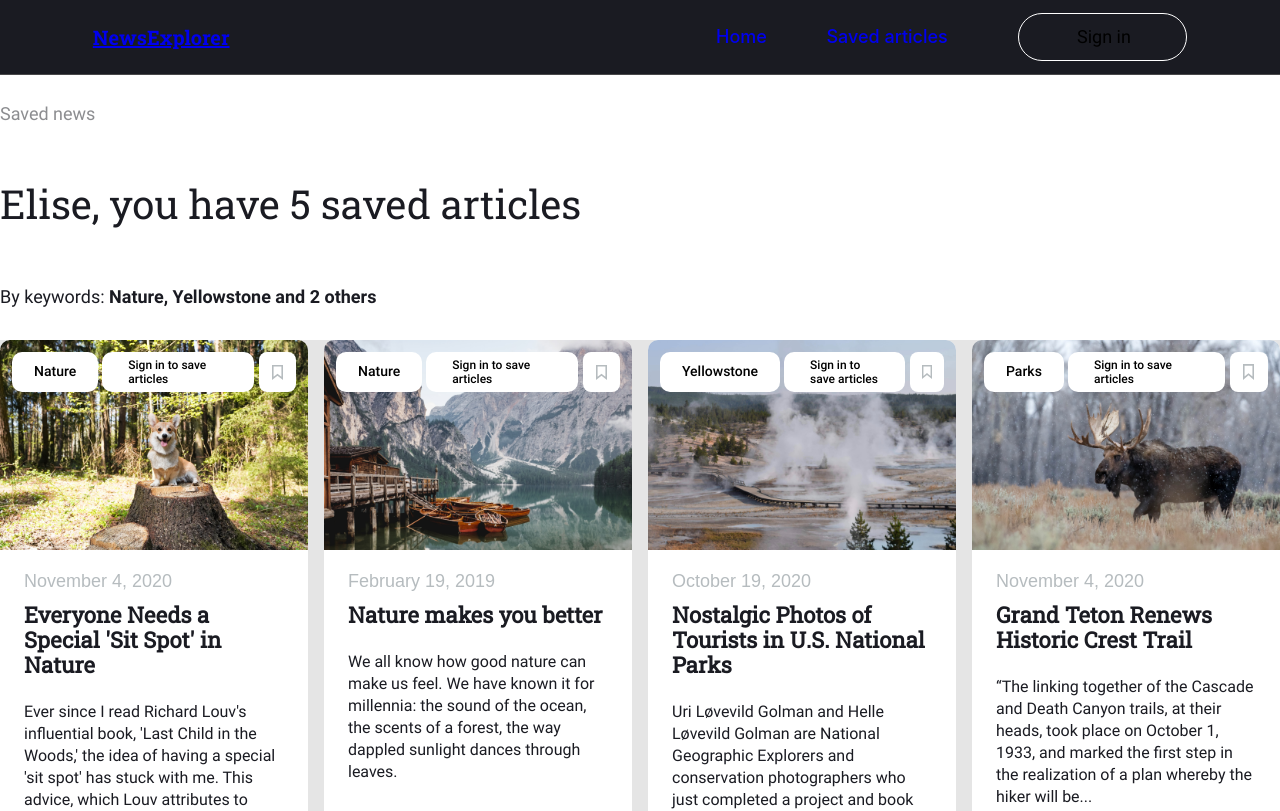
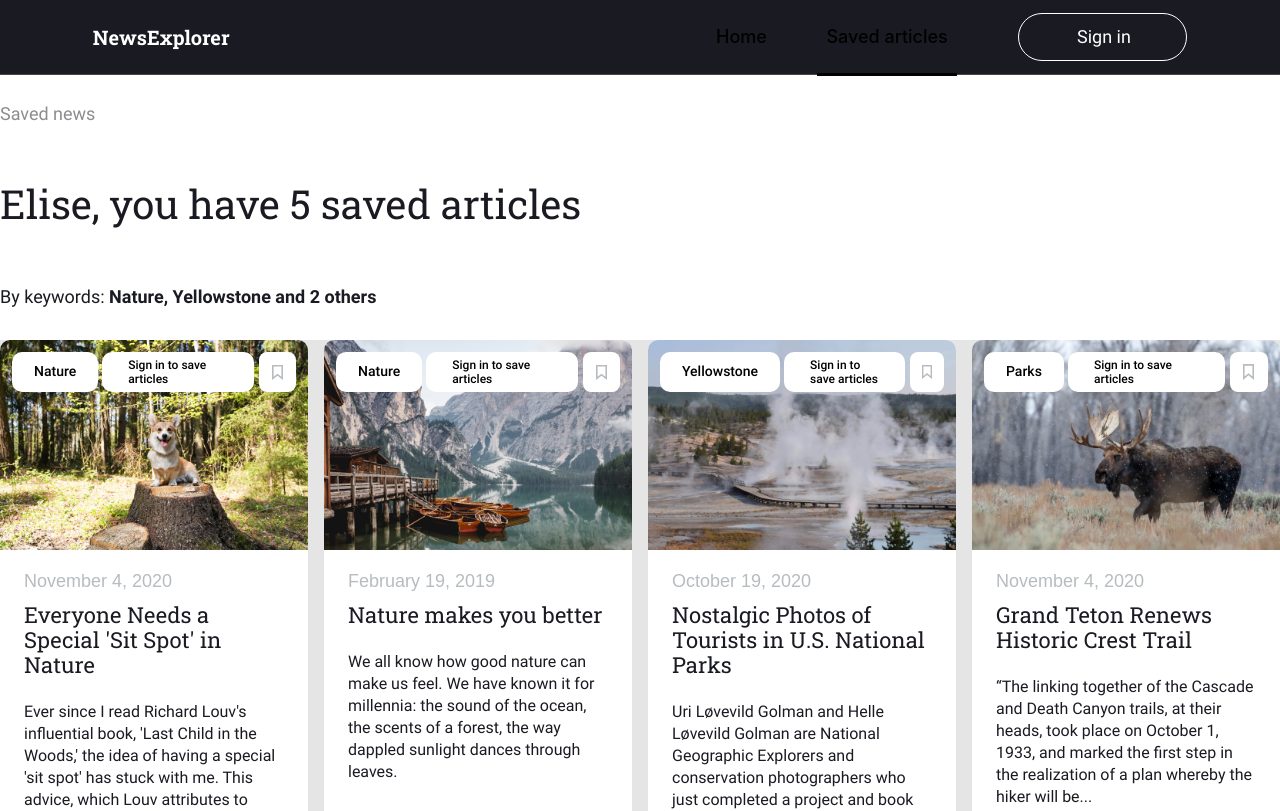
Before and after one commit to irmo12/news-explorer-frontend, a React (Create React App) app in the folder news-explorer/: page /saved-news in a window 1280 px wide. Shown: the top 811 px of the page. Built offline with nearby package versions, Linux system fonts and the light colour scheme; a web font is replaced by a local one.

Commit message:
review fixes

```diff
--- a/news-explorer/src/components/About/About.css
+++ b/news-explorer/src/components/About/About.css
@@ -29,7 +29,7 @@
     margin-left: 56px;
     max-width: 600px;
     height: 46px;
-    font-family: 'Roboto Slab 400', sans-serif;
+    font-family: 'Roboto Slab', sans-serif;
     font-weight: 400;
     font-style: normal;
     font-size: 40px;
--- a/news-explorer/src/components/Footer/Footer.css
+++ b/news-explorer/src/components/Footer/Footer.css
@@ -6,7 +6,7 @@
   font-family: 'Roboto', sans-serif;
   font-style: normal;
   font-weight: 400;
-  background-color: #E5E5E5;
+  background-color: #fff;
   width: 100%;
   max-width: 1440px;
   min-height: 8vh;
--- a/news-explorer/src/components/Header/Header.css
+++ b/news-explorer/src/components/Header/Header.css
@@ -18,9 +18,16 @@
 }
 
 .header__title {
-  font-family: "Roboto slab 700", sans-serif;
+  text-decoration: none;
+  font-family: "Roboto slab", sans-serif;
+  font-weight: 700;
   font-size: 20px;
   line-height: 120%;
+  color:#fff
+}
+
+.header__title_logged_in {
+  color: #000;
 }
 
 .header__button-logic {
@@ -58,6 +65,11 @@
   padding: 10px 0;
   padding-left: calc(2% + 4px);
   padding-right: calc(2% + 4px);
+  color: #fff;
+}
+
+.header__log-button_logged_in {
+  color: #000;
 }
 
 .phone-button {
@@ -65,19 +77,22 @@
   background-position: center;
   background-repeat: no-repeat;
   background-size: cover;
+  fill: #fff;
 }
 
 .phone-button_black {
   fill: black;
 }
 
-@media (max-width: 768px) {
+@media screen and (max-width: 768px) {
   .header {
     margin: 0 40px;
     gap: 1%;
+    padding: 1.5% 5%;
   }
   .header__button-logic {
     padding: 0.1% 2.4%;
+    font-size: 16px;
   }
 }
 
--- a/news-explorer/src/components/Header/Header.js
+++ b/news-explorer/src/components/Header/Header.js
@@ -5,7 +5,6 @@ import Navigation from '../Navigation/Navigation';
 import logout from '../../images/logout.svg';
 import { AuthContext } from "../../contexts/AuthContext";
 import { SmallScreenContext } from "../../contexts/SmallScreenContext";
-
 
 function Header({ userName = 'Elise', openAuthPopup, openPhonePopup }) {
   const { isLoggedIn, setIsLoggedIn } = useContext(AuthContext);
@@ -15,21 +14,37 @@ function Header({ userName = 'Elise', openAuthPopup, openPhonePopup }) {
     setIsLoggedIn(false);
   }
 
+  const headerClasses = isLoggedIn
+    ? "header_logged_in header"
+    : "header";
+
+  const buttonClasses = isLoggedIn
+    ? "header__log-button header__log-button_logged_in"
+    : "header__log-button";
+
+  const titleClasses = isLoggedIn
+    ? "header__title header__title_logged_in"
+    : "header__title";
+
+
+
   return (
-    <header className={isLoggedIn ? "header_logged_in header" : "header"}>
-      <Link className="header__title" to='/saved-news'>NewsExplorer</Link>
+    <header className={headerClasses}>
+      <Link className={titleClasses} to='/saved-news'>NewsExplorer</Link>
       <Navigation />
       <div className="header__button-logic">
         {!isSmallScreen && (
           isLoggedIn ? (
             <button
-              className="header__log-button"
+              className={buttonClasses}
               onClick={signOut}
-            ><span className="header__username">{userName}</span><embed className="header__logout-icon" src={logout} alt="logout" />
+            >
+              <span className="header__username">{userName}</span>
+              <embed className="header__logout-icon" src={logout} alt="logout" />
             </button>
           ) : (
             <button
-              className="header__log-button"
+              className={buttonClasses}
               onClick={openAuthPopup}
             >
               Sign&nbsp;in
@@ -39,11 +54,10 @@ function Header({ userName = 'Elise', openAuthPopup, openPhonePopup }) {
           <button className="phone-button" onClick={openPhonePopup} />
         ) : (
           <button className="phone-button phone-button_black" onClick={openPhonePopup} />
-        )
-        )
-        }
+        ))}
       </div>
     </header>
   );
 }
+
 export default Header;
--- a/news-explorer/src/components/Navigation/Navigation.css
+++ b/news-explorer/src/components/Navigation/Navigation.css
@@ -8,7 +8,7 @@
 }
 
 .nav-link {
-  font-family: "Roboto" sans-serif;
+  font-family: "Inter", "Roboto", sans-serif;
   font-weight: 500;
   font-size: 18px;
   font-style: normal;
@@ -17,26 +17,41 @@
   text-decoration: none;
   text-align: center;
   min-width: 140px;
-}
-
-.nav-link:active {
-  border-bottom: 3px solid;
+  color: #fff;
+  border-color: #fff;
+  position: relative;
 }
 
 .nav-link_logged_in {
+  color: #000;
   border-color: #000;
 }
 
-.nav-link_logged_out {
-  border-color: #fff;
+.nav-link:before {
+  content: "";
+  position: absolute;
+  top: 0px;
+  left: 0;
+  width: 100%;
+  height: 1px;
+}
+
+.active::before {
+  top: 198%;
+  border-bottom: 3px solid;
 }
 
 @media screen and (max-width: 768px) {
   .navigation-container {
-    gap: 1%;
+    gap: 0;
+    margin-left: 122px;
   }
   .nav-link {
-    min-width: 70px;
+    min-width: 130px;
+    font-size: 16px;
+  }
+  .active::before {
+    top:196%;
   }
 }
 
@@ -44,4 +59,4 @@
   .navigation-container {
     display: none;
   }
-}
+ }
--- a/news-explorer/src/components/Navigation/Navigation.js
+++ b/news-explorer/src/components/Navigation/Navigation.js
@@ -6,12 +6,16 @@ import './Navigation.css';
 function Navigation() {
   const isLoggedIn = useContext(AuthContext);
 
+  const linkClasses = isLoggedIn
+    ? "nav-link nav-link_logged_in"
+    : "nav-link";
+
   return (
     <div className="navigation-container">
       <NavLink
-        className={isLoggedIn ? 'nav-link nav-link_logged_in' : 'nav-link nav-link_logged_out'}
+        className={linkClasses}
         activeClassName='active'
-        to='/'
+        exact to='/'
       >
         Home
       </NavLink>
--- a/news-explorer/src/components/NewsCard/NewsCard.css
+++ b/news-explorer/src/components/NewsCard/NewsCard.css
@@ -147,17 +147,18 @@
   margin: 8px 0;
   font-size: 22px;
   font-weight: bold;
-  font-family: "Roboto Slab 400", sans-serif;
+  font-family: "Roboto Slab", sans-serif;
+  font-weight: 400;
   color: #1a1b22;
   overflow: ellipsis;
 }
 
 .news-card__source {
   font-size: 16px;
-  color: #777;
+  color: #b6bcbf;
   letter-spacing: 0.4px;
   text-transform: uppercase;
-  font-family: "Roboto Slab 700", sans-serif;
+  font-family: "Roboto Slab", sans-serif;
   font-weight: 700;
   line-height: 125%;
   margin-top: auto;
--- a/news-explorer/src/components/NewsCardList/NewsCardList.css
+++ b/news-explorer/src/components/NewsCardList/NewsCardList.css
@@ -5,7 +5,7 @@
 }
 
 .news-card-list__heading {
-  font-family: "Roboto Slab 400";
+  font-family: "Roboto Slab";
   font-style: normal;
   font-weight: 400;
   font-size: 40px;
--- a/news-explorer/src/components/Preloader/Preloader.css
+++ b/news-explorer/src/components/Preloader/Preloader.css
@@ -41,7 +41,7 @@
 }
 
 .preloader__title {
-  font-family: "Roboto Slab 400", sans-serif;
+  font-family: "Roboto Slab", sans-serif;
   font-weight: 400;
   font-size: 26px;
   line-height: 115%;
--- a/news-explorer/src/components/SavedNewsHeader/SavedNewsHeader.css
+++ b/news-explorer/src/components/SavedNewsHeader/SavedNewsHeader.css
@@ -18,7 +18,7 @@
 }
 
 .saved-news__user-message {
-  font-family: "Roboto Slab 400", sans-serif;
+  font-family: "Roboto Slab", sans-serif;
   font-style: normal;
   font-weight: 400;
   font-size: 40px;
--- a/news-explorer/src/components/SearchForm/SearchForm.css
+++ b/news-explorer/src/components/SearchForm/SearchForm.css
@@ -14,7 +14,8 @@
 }
 
 .search-form__heading {
-  font-family: "Roboto Slab 400";
+  font-family: "Roboto Slab";
+  font-weight: 400;
   font-size: 60px;
   line-height: 107%;
   color: #ffffff;
--- a/news-explorer/src/vendor/fonts/fonts.css
+++ b/news-explorer/src/vendor/fonts/fonts.css
@@ -52,7 +52,7 @@
 }
 
 @font-face {
-  font-family: "Roboto Slab 400";
+  font-family: "Roboto Slab";
   font-style: normal;
   font-weight: 400;
   font-display: swap;
@@ -61,7 +61,7 @@
 }
 
 @font-face {
-    font-family: "Roboto Slab 700";
+    font-family: "Roboto Slab";
     font-style: normal;
     font-weight: 700;
     font-display: swap;;
@@ -70,7 +70,7 @@
 }
 
 @font-face {
-    font-family: 'Roboto 400';
+    font-family: 'Roboto';
     font-style: normal;
     font-weight: 400;
     font-display: swap;
```
